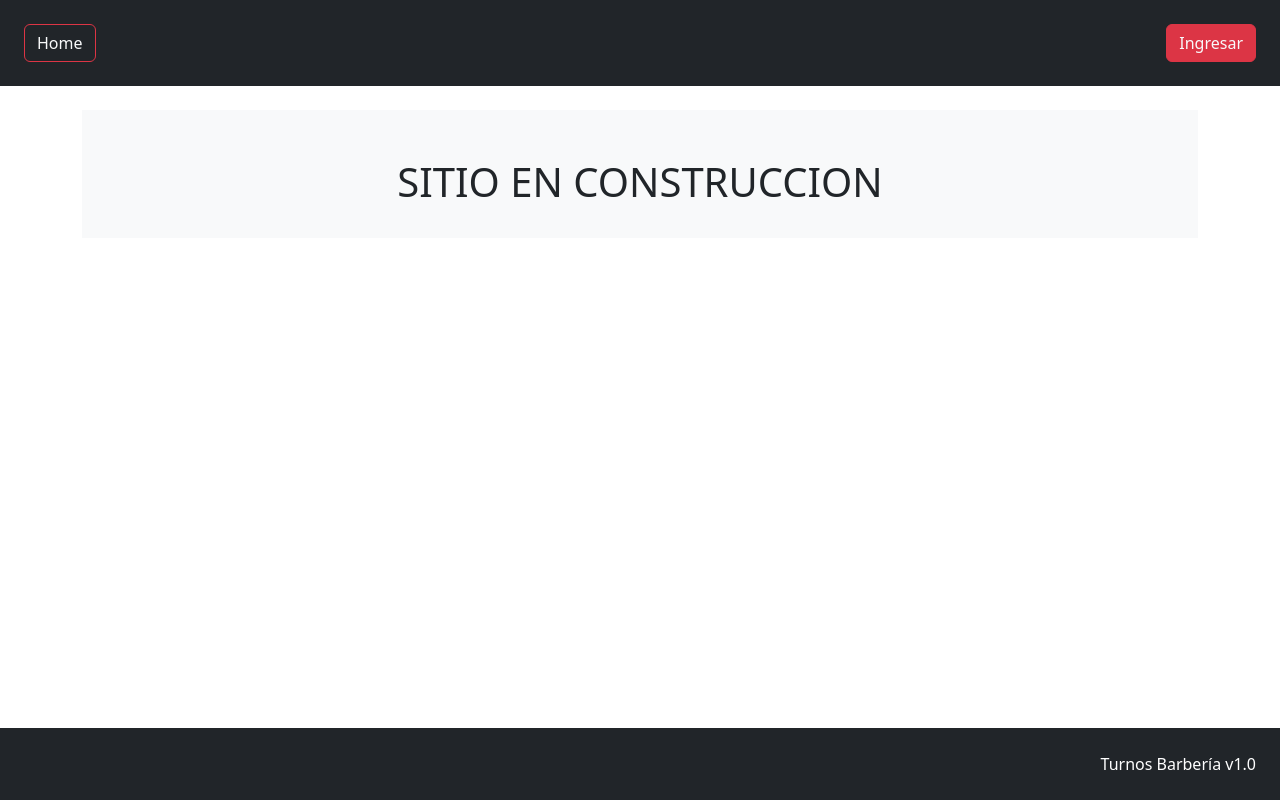
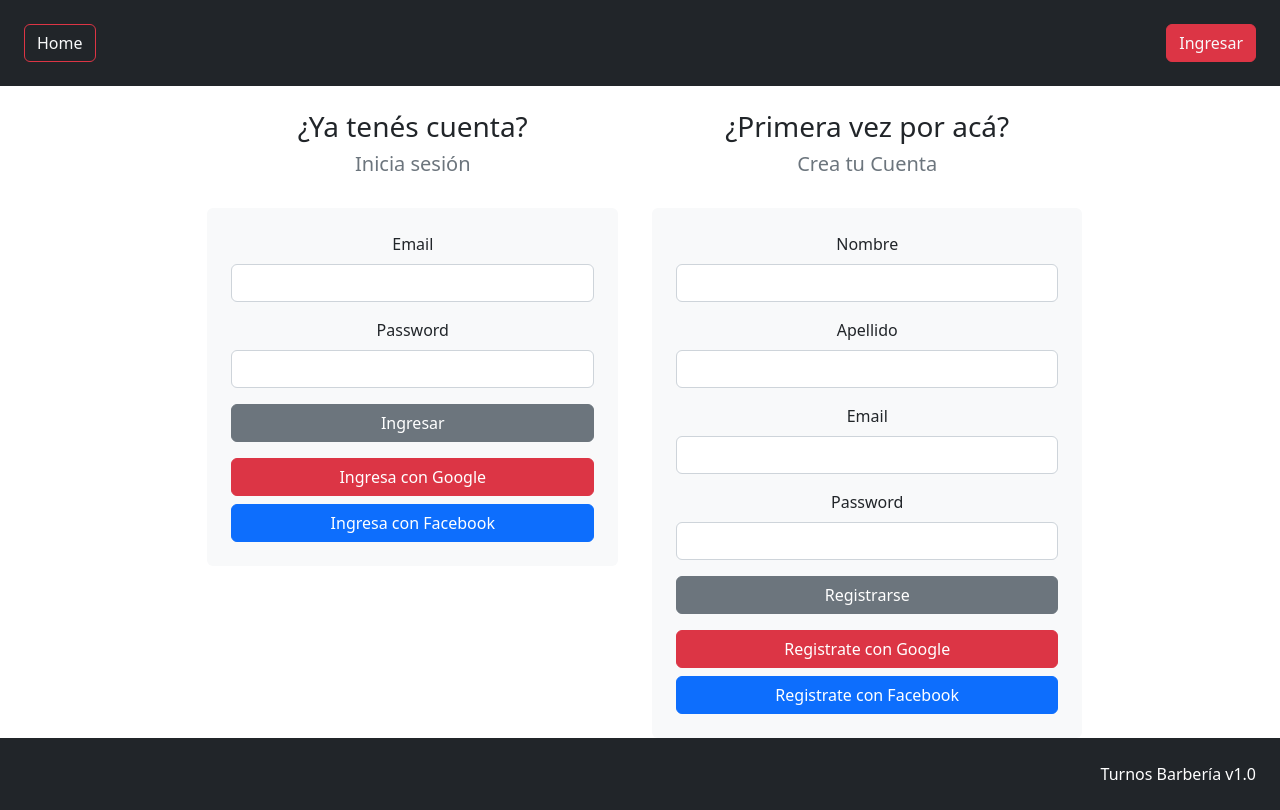
Before and after one commit to makzzer/barber-react, a React (Vite) app: page /ingresar in a window 1280 px wide. Built offline with nearby package versions, Linux system fonts and the light colour scheme.

Commit message:
login creado

```diff
--- /dev/null
+++ b/src/components/SignIn.jsx
@@ -0,0 +1,49 @@
+import React from "react";
+
+const SignIn = () => {
+  const handleSignIn = (e) => {
+    e.preventDefault();
+    // Add your sign-in logic here
+  };
+
+  return (
+    <div className="d-flex justify-content-center align-items-center">
+      <form className="bg-light shadow-md rounded p-4 mt-4 min-w-[20rem] md:w-[20rem]">
+        <div className="mb-3">
+          <label htmlFor="email" className="form-label">
+            Email
+          </label>
+          <input type="email" className="form-control" id="email" />
+        </div>
+
+        <div className="mb-3">
+          <label htmlFor="password" className="form-label">
+            Password
+          </label>
+          <input type="password" className="form-control" id="password" />
+        </div>
+
+        <div className="mb-3">
+          <button
+            onClick={handleSignIn}
+            className="btn btn-secondary w-100"
+            type="submit"
+          >
+            Ingresar
+          </button>
+        </div>
+
+        <div className="text-center">
+          <button className="btn btn-danger w-100 mb-2" type="button">
+            Ingresa con Google
+          </button>
+          <button className="btn btn-primary w-100" type="button">
+            Ingresa con Facebook
+          </button>
+        </div>
+      </form>
+    </div>
+  );
+};
+
+export default SignIn;
--- /dev/null
+++ b/src/components/SignUp.jsx
@@ -0,0 +1,88 @@
+import React, { useState } from "react";
+
+const SignUp = () => {
+  const [email, setEmail] = useState("");
+  const [password, setPassword] = useState("");
+  const [firstName, setFirstName] = useState("");
+  const [lastName, setLastName] = useState("");
+
+  const handleSignUp = (e) => {
+    e.preventDefault();
+    // Add your sign-up logic here
+  };
+
+  return (
+    <div className="d-flex justify-content-center align-items-center">
+      <form className="bg-light shadow-md rounded p-4 mt-4 min-w-[20rem] md:w-[20rem]">
+        <div className="mb-3">
+          <label htmlFor="firstName" className="form-label">
+            Nombre
+          </label>
+          <input
+            type="text"
+            className="form-control"
+            id="firstName"
+            onChange={(e) => setFirstName(e.target.value)}
+          />
+        </div>
+
+        <div className="mb-3">
+          <label htmlFor="lastName" className="form-label">
+            Apellido
+          </label>
+          <input
+            type="text"
+            className="form-control"
+            id="lastName"
+            onChange={(e) => setLastName(e.target.value)}
+          />
+        </div>
+
+        <div className="mb-3">
+          <label htmlFor="email" className="form-label">
+            Email
+          </label>
+          <input
+            type="email"
+            className="form-control"
+            id="email"
+            onChange={(e) => setEmail(e.target.value)}
+          />
+        </div>
+
+        <div className="mb-3">
+          <label htmlFor="password" className="form-label">
+            Password
+          </label>
+          <input
+            type="password"
+            className="form-control"
+            id="password"
+            onChange={(e) => setPassword(e.target.value)}
+          />
+        </div>
+
+        <div className="mb-3">
+          <button
+            onClick={handleSignUp}
+            className="btn btn-secondary w-100"
+            type="submit"
+          >
+            Registrarse
+          </button>
+        </div>
+
+        <div className="text-center">
+          <button className="btn btn-danger w-100 mb-2" type="button">
+            Registrate con Google
+          </button>
+          <button className="btn btn-primary w-100" type="button">
+            Registrate con Facebook
+          </button>
+        </div>
+      </form>
+    </div>
+  );
+};
+
+export default SignUp;
--- a/src/pages/Ingresar.jsx
+++ b/src/pages/Ingresar.jsx
@@ -1,9 +1,24 @@
+import SignIn from "../components/SignIn";
+
+import SignUp from "../components/SignUp";
+
 const Ingresar = () => {
   return (
     <>
-      <div className="p-4 container text-center mt-4 mb-4 bg-body-tertiary">
-        <h1 className="mb-8 mt-4">SITIO EN CONSTRUCCION</h1>
-      </div>{" "}
+      <div className="d-flex align-items-center gap-5 justify-content-center">
+        <div className="row">
+          <div className="col-sm-6">
+            <h3 className="mt-4">¿Ya tenés cuenta?</h3>
+            <h5 className="text-secondary">Inicia sesión</h5>
+            <SignIn />
+          </div>
+          <div className="col-sm-6">
+            <h3 className="mt-4">¿Primera vez por acá?</h3>
+            <h5 className="text-secondary">Crea tu Cuenta</h5>
+            <SignUp />
+          </div>
+        </div>
+      </div>
     </>
   );
 };
```
